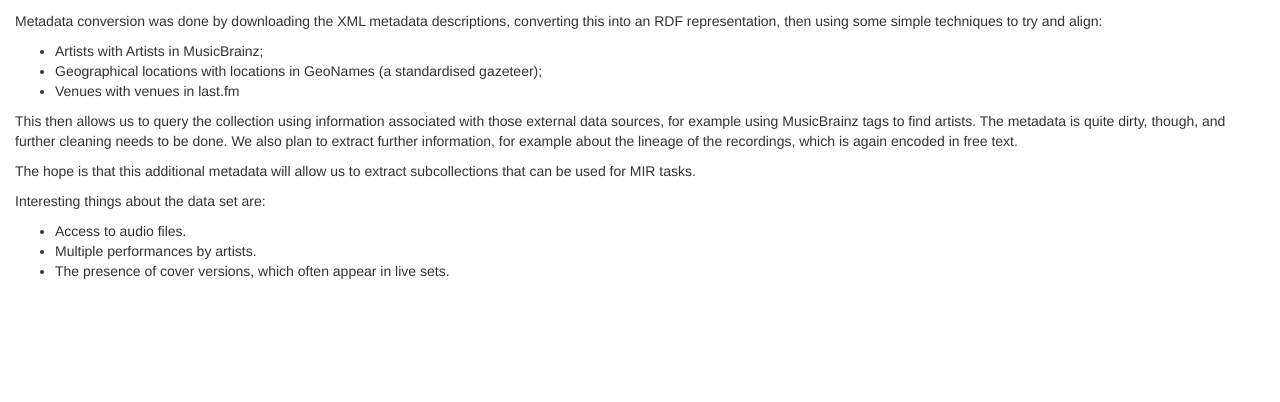
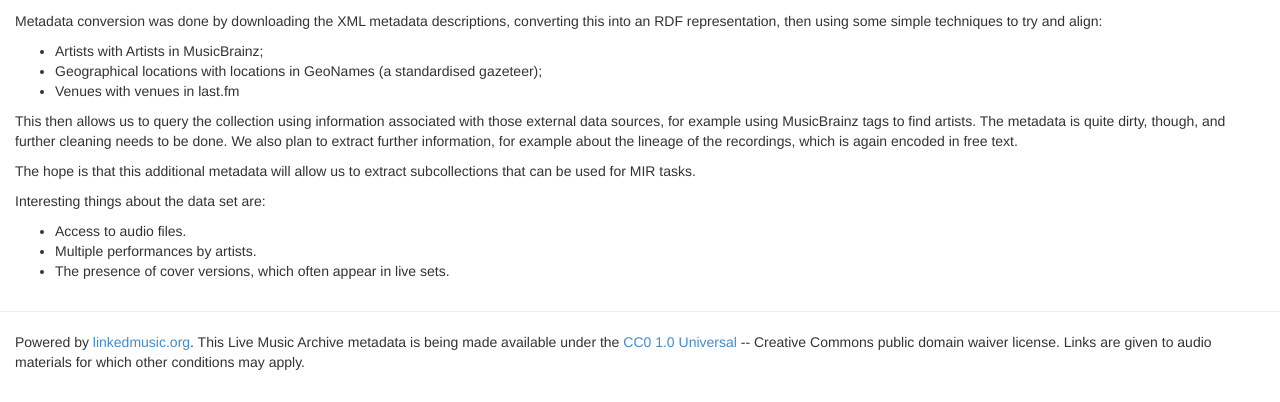
Before and after one commit to seanbechhofer/etree-browser, a Bottle app: page / in a window 1280 px wide. Shown: the part 502-904 px from the top of the page. Before the commit the page ends 781 px from the top, so only its background shows below. Run offline with Bottle, Linux system fonts and the light colour scheme; some libraries are stand-ins or nearby versions.

Commit message:
Tidying up track pages.

```diff
--- a/python/server.py
+++ b/python/server.py
@@ -488,13 +488,27 @@ OPTIONAL {{
 }}'''.format(track_id=track_id)
     results = sparql.query(query=query)
     for result in results['results']['bindings']:
-        print(result)
         # Just return the first one.
         track_info = {
             'track_id': track_id,
+            'audio': [],
             }
         for key in result.keys():
             track_info[key] = result[key]['value']
+
+        audio_query = etree.prefix + '''SELECT ?audio ?status WHERE {{
+<{track_id}> etree:audio ?audio.
+?audio etree:audioDerivationStatus ?status.
+}}
+ORDER BY DESC(?status)
+'''.format(track_id=track_id)
+        audio_results = sparql.query(query=audio_query)
+        for audio_result in audio_results['results']['bindings']:
+            print(audio_result)
+            track_info['audio'].append({
+                'audio': audio_result['audio']['value'],
+                'status': audio_result['status']['value'],
+                })
         return track_info
 
 if __name__ == '__main__':
--- a/python/templates/main.html
+++ b/python/templates/main.html
@@ -34,5 +34,13 @@
     <div class="container-fluid">
       {% block content %}{% endblock %}
     </div>
+    <div class="container-fluid">
+      <div class="row">
+	<hr/>
+	<div class="col-md-12">
+	  <p>Powered by <a href="http://etree.linkedmusic.org">linkedmusic.org</a>. This Live Music Archive metadata is being made available under the </span><a href="http://creativecommons.org/publicdomain/zero/1.0/">CC0 1.0 Universal</a> -- Creative Commons public domain waiver license. Links are given to audio materials for which other conditions may apply.</p>
+	</div>
+      </div>
+    </div>
   </body>
 </html>
```
Also changed, not shown: python/templates/track.html (+48 -0 lines).
